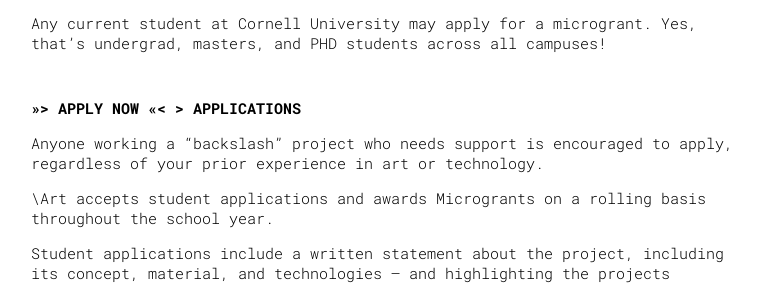
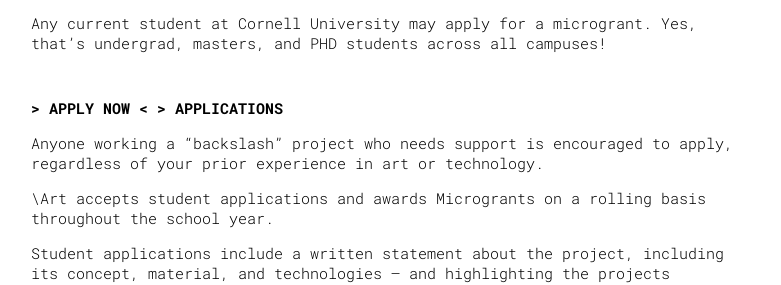
Before and after one commit to backslashart/backslashart.org, a Jekyll site: the page built from _pages/microgrants.md, in a window 1280 px wide. Shown: the part 498-783 px from the top of the page, without its empty margins (249-1030 px from the left). Built offline with Jekyll 4.4.1, drawn with Linux system fonts in a browser that asks for light colours.

Commit message:
Fixed formatting

```diff
--- a/_pages/microgrants.md
+++ b/_pages/microgrants.md
@@ -10,7 +10,7 @@ Are you an artist who pushes the limits of technology in your practice? Or an en
 
 Any current student at Cornell University may apply for a microgrant. Yes, that’s undergrad, masters, and PHD students across all campuses!
 
-## >>> [APPLY NOW](http://bit.ly/backslashart-microgrant-app) <<<
+## > [APPLY NOW](http://bit.ly/backslashart-microgrant-app) <
 
 ## > APPLICATIONS
 
```
